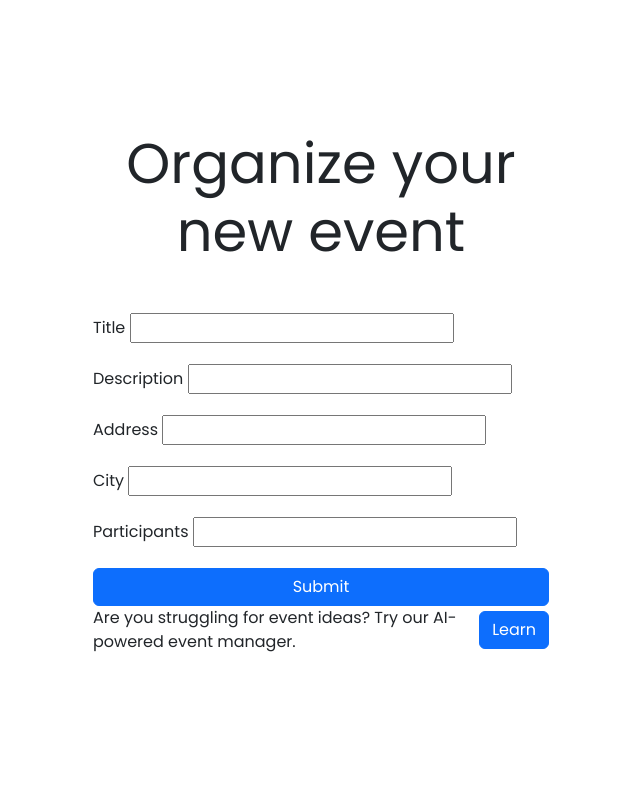
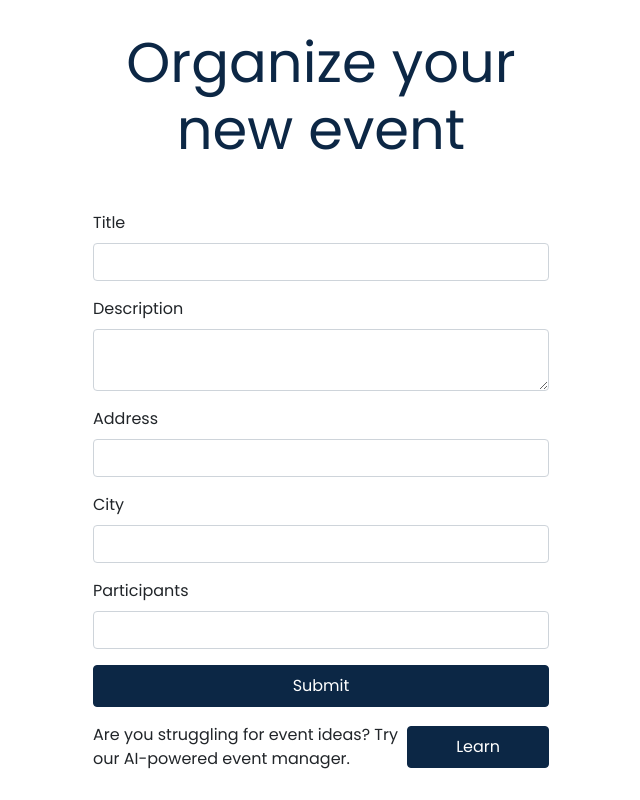
Before and after one commit to cfglondon23/Team-1, a Flask app: page /provider/submit in a window 1280 px wide. Shown: the whole page, without its empty margins (319-959 px from the left). Run offline with Flask 2, Linux system fonts and the light colour scheme.

Commit message:
updated UI of provider submit

```diff
--- a/templates/provider_submit.html
+++ b/templates/provider_submit.html
@@ -5,19 +5,20 @@
   <meta charset="UTF-8">
   <meta name="viewport" content="width=device-width, initial-scale=1.0">
   <title>Form Page</title>
-  <link href="https://cdn.jsdelivr.net/npm/bootstrap@5.3.0-alpha1/dist/css/bootstrap.min.css" rel="stylesheet"
-    crossorigin="anonymous">
+  <link href="https://cdn.jsdelivr.net/npm/bootstrap@5.1.3/dist/css/bootstrap.min.css" rel="stylesheet"
+  integrity="sha384-1BmE4kWBq78iYhFldvKuhfTAU6auU8tT94WrHftjDbrCEXSU1oBoqyl2QvZ6jIW3" crossorigin="anonymous">
   <link href="https://fonts.googleapis.com/css2?family=Poppins:wght@400;600&display=swap" rel="stylesheet">
-
-
+  <!-- Add custom CSS -->
   <style>
     body {
       font-family: 'Poppins', sans-serif;
+      background-color: #ffffff;
     }
 
     h1,
     .fs-4 {
       font-weight: 600;
+      color: #0C2745;
     }
 
     .fs-4 {
@@ -26,6 +27,27 @@
 
     .container {
       max-width: 960px;
+    }
+
+    /* Add custom button styles */
+    .btn-primary {
+      background-color: #0C2745;
+      border-color: #0C2745;
+      transition: all 0.3s ease-in-out;
+    }
+
+    .btn-primary:hover,
+    .btn-primary:focus {
+      background-color: #0077B5;
+      border-color: #0077B5;
+      box-shadow: 0 0 0 0.2rem rgba(0, 123, 255, 0.5);
+    }
+
+    .btn-primary:active,
+    .btn-primary.active {
+      background-color: #0C2745;
+      border-color: #0C2745;
+      box-shadow: none;
     }
   </style>
 </head>
@@ -38,37 +60,38 @@
         <form method="post">
           <div class="mb-3">
             <label for="title" class="form-label">Title</label>
-            <input type="text" name="title" id="title">
+            <input type="text" name="title" id="title" class="form-control rounded-lg" required>
           </div>
           <div class="mb-3">
             <label for="description" class="form-label">Description</label>
-            <input id="description" name="description"></input>
+            <textarea id="description" name="description" class="form-control rounded-lg" required></textarea>
           </div>
           <div class="mb-3">
             <label for="location" class="form-label">Address</label>
-            <input type="text" id="location" name="location" required><br>
+            <input type="text" id="location" name="location" class="form-control rounded-lg" required>
           </div>
           <div class="mb-3">
             <label for="city" class="form-label">City</label>
-            <input type="text" id="location" name="location" required>
+            <input type="text" id="city" name="city" class="form-control rounded-lg" required>
           </div>
           <div class="mb-3">
             <label for="numberOfPeople" class="form-label">Participants</label>
-            <input id="numberOfPeople" name="numberOfPeople"></input>
+            <input id="numberOfPeople" name="numberOfPeople" class="form-control rounded-lg" required>
           </div>
           <div class="d-grid gap-2">
-            <button type="submit" class="btn btn-primary">Submit</button>
+            <button type="submit" class="btn btn-primary rounded-lg py-2 px-5">Submit</button>
           </div>
         </form>
-        <div class="d-flex justify-content-between align-items-center mb-3">
+        <div class="d-flex justify-content-between align-items-center mt-3">
           <span>Are you struggling for event ideas? Try our AI-powered event manager.</span>
-          <a href="/learn" class="btn btn-primary">Learn</a>
+          <a href="/learn" class="btn btn-primary rounded-lg py-2 px-5">Learn</a>
         </div>
       </div>
     </div>
+
   </div>
   <script src="https://cdn.jsdelivr.net/npm/@popperjs/core@2.11.6/dist/umd/popper.min.js"></script>
-  <script src="https://cdn.jsdelivr.net/npm/bootstrap@5.3.0-alpha1/dist/js/bootstrap.min.js"></script>
+  <script src="https://cdn.jsdelivr.net/npm/bootstrap@5.3.0/dist/js/bootstrap.min.js"></script>
 </body>
 
 </html>
```
